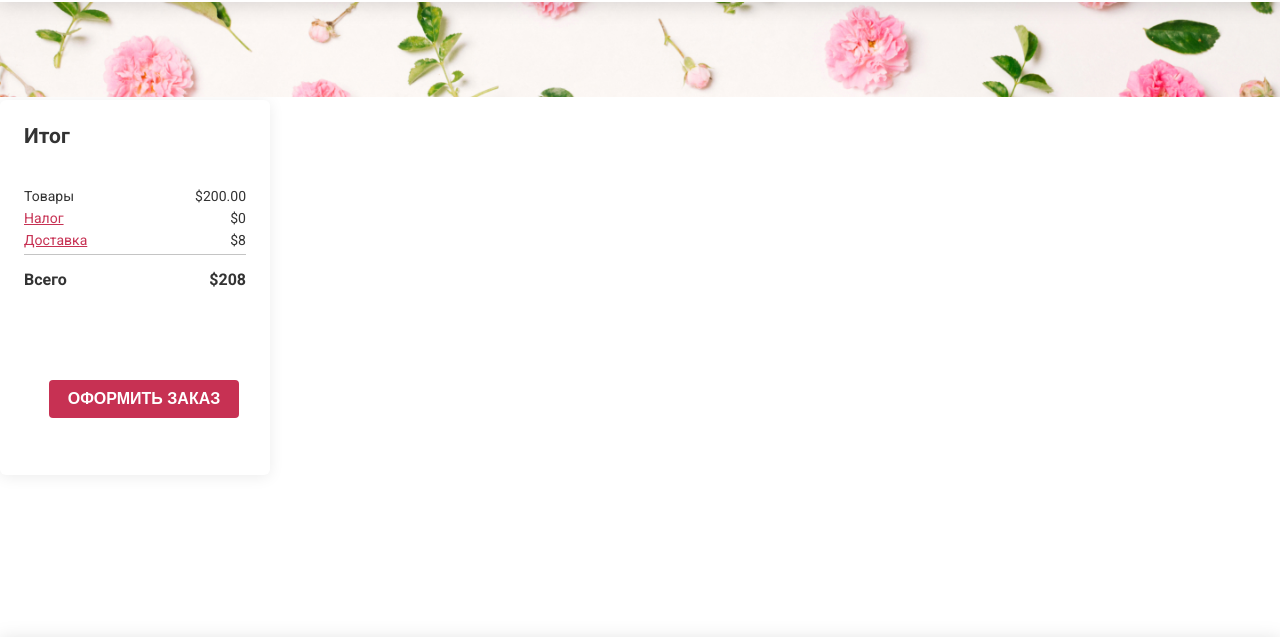
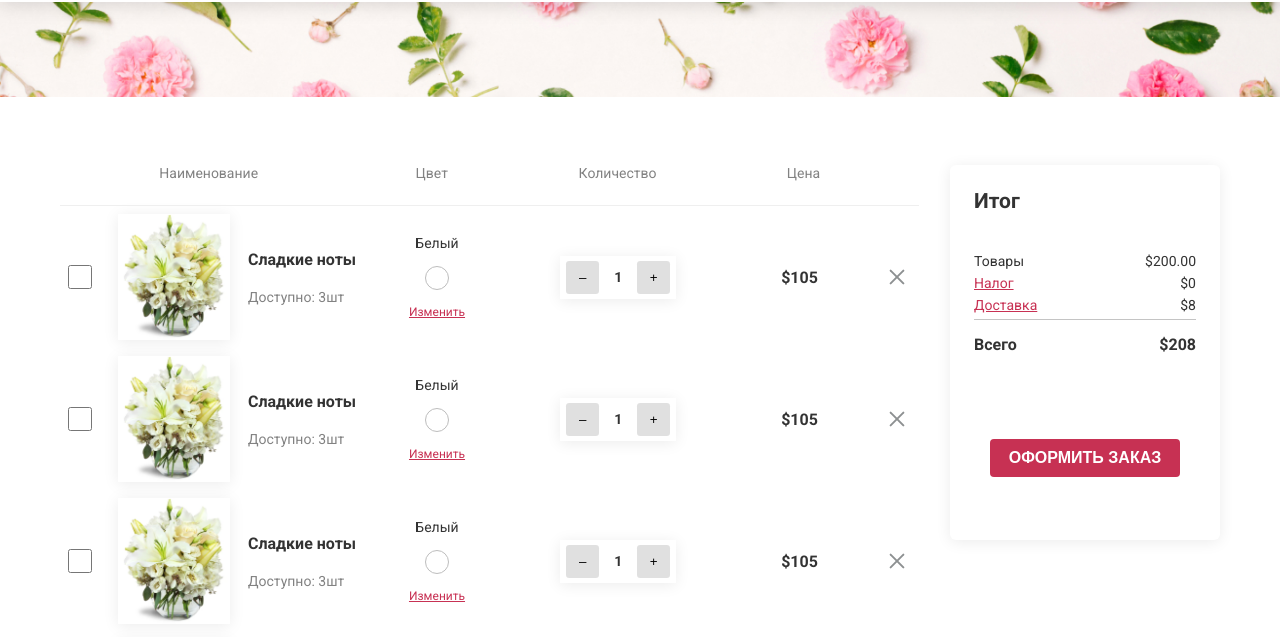
Before and after one commit to AnastasiaSyt/Online-Store, a website built with webpack: page src/index.html in a window 1280 px wide. Shown: the part 76-713 px from the top of the page. Built offline with nearby package versions, Linux system fonts and the light colour scheme.

Commit message:
feat: add basket card layout

```diff
--- a/src/components/basket/basket.css
+++ b/src/components/basket/basket.css
@@ -0,0 +1,6 @@
+.basket{
+  display: flex;
+  justify-content: space-between;
+  max-width: 1160px;
+  margin:65px auto 0;
+}
--- a/src/components/basket/basket.ts
+++ b/src/components/basket/basket.ts
@@ -1,4 +1,6 @@
 import Check from "./check";
+import BasketItems from './basketItems'
+import './basket.css'
 
 interface IBasketPage {
   getPage: () => HTMLElement
@@ -7,6 +9,10 @@ interface IBasketPage {
 export default class Basket implements IBasketPage {
   getPage() {
     const basketContent = document.createElement('div');
+    basketContent.classList.add('basket');
+
+    const basketItems = new BasketItems().getItems();
+    basketContent.appendChild(basketItems);
 
     const check = new Check().getCheck();
     basketContent.appendChild(check);
--- /dev/null
+++ b/src/components/basket/basketItem.css
@@ -0,0 +1,149 @@
+.basket-item{
+  display: grid;
+  grid-template-columns: 50px 1.7fr 1fr 1.5fr 1fr 50px;
+  padding: 8px;
+}
+
+.basket-item:hover{
+  background-color: #C7315311;
+}
+
+.basket-item_img{
+  max-width: 112px;
+  box-shadow: 0px 2px 15px 0px rgba(0, 0, 0, 0.08);
+  margin-right: 5px;
+}
+
+.item-name_block{
+  max-width: 240px;
+  display: flex;
+  justify-content: space-between;
+  align-items: center;
+}
+
+.item-name{
+  width: fit-content;
+  display: flex;
+  flex-direction: column;
+  justify-content: space-between;
+  max-height: 72px;
+  min-height: 55px;
+  margin-left: 5px;
+}
+
+.item-name h2,
+.item-name p{
+  width: fit-content;
+  min-width: 110px;
+}
+
+.item-name h2{
+  color: #333;
+  font-size: 16px;
+}
+
+.item-name p{
+  color: #828282;
+  font-size: 14px;
+}
+
+.item-color{
+  display: flex;
+  flex-direction: column;
+  justify-content: space-between;
+  align-items: center;
+  height: 84px;
+  align-self: center;
+}
+
+.color-chooser{
+  width: 24px;
+  height: 24px;
+  border: 1px solid #BDBDBD;
+  border-radius: 50%;
+}
+
+.color-chooser_text{
+  color: #C73153;
+  font-size: 12px;
+  text-decoration: underline;
+  cursor: pointer;
+}
+
+.checked{
+  width: 24px;
+  height: 24px;
+  border: 1px solid #bdbdbd;
+  margin: auto;
+  margin-right: 30px;
+  cursor: pointer;
+}
+
+.counter_block{
+  display: flex;
+  justify-content: space-between;
+  align-self: center;
+  align-items: center;
+  margin: auto;
+  width: 116px;
+  height: 43px;
+  padding: 6px;
+  box-shadow: 0px 2px 15px 0px rgba(0, 0, 0, 0.08);
+}
+
+.counter_button{
+  width: 33px;
+  height: 33px;
+  border-radius: 3.3px;
+  border: 0;
+  cursor: pointer;
+  background-color: #E0E0E0;
+  transition: 0.05s;
+}
+
+.counter_button:hover{
+  background-color: #d4d4d4;
+}
+
+.counter_number{
+  font-weight: 700;
+}
+
+.price{
+  display: flex;
+  justify-content: center;
+  align-items: center;
+  font-weight: 700;
+  font-size: 16px;
+  margin: auto;
+  color: #333;
+}
+
+.cross{
+  width: 20px;
+  height: 20px;
+  display: flex;
+  justify-self: center;
+  align-items: center;
+  align-self: center;
+  cursor: pointer;
+}
+
+.cross-line{
+  display: block;
+  border-radius: 3px;
+  width: 20px;
+  height: 2px;
+  background-color: #8D9091;
+  transform: rotate(45deg);
+}
+
+.cross-line::after{
+  content: '';
+  display: block;
+  border-radius: 3px;
+  width: 20px;
+  height: 2px;
+  background-color: #8D9091;
+  transform: rotate(90deg);
+}
--- /dev/null
+++ b/src/components/basket/basketItem.ts
@@ -0,0 +1,107 @@
+import './basketItem.css'
+
+
+interface IItem {
+  getItem: () => HTMLElement
+}
+
+export default class BItem implements IItem {
+  getItem() {
+    const itemContent = document.createElement('div');
+    itemContent.classList.add('basket-item')
+
+    const checkBox = document.createElement('input');
+    checkBox.setAttribute('type', 'checkbox')
+    checkBox.classList.add('checked')
+
+    itemContent.appendChild(checkBox)
+
+    //==========
+    const itemNameBlock = document.createElement('div');
+    itemNameBlock.classList.add('item-name_block');
+
+    const itemImg = document.createElement('img');
+    itemImg.src = '../../img/flower.jpg'
+    itemImg.classList.add('basket-item_img');
+    itemNameBlock.appendChild(itemImg);
+
+    //=======
+    const itemName = document.createElement('div');
+    itemName.classList.add('item-name');
+
+    const h2Name = document.createElement('h2');
+    h2Name.innerHTML = 'Сладкие ноты';
+    itemName.appendChild(h2Name);
+
+    const accessNumber = document.createElement('p');
+    accessNumber.innerHTML = 'Доступно: 3шт';
+    itemName.appendChild(accessNumber);
+
+    //=======
+    itemNameBlock.appendChild(itemName);
+    //==========
+
+    //==========
+    const color = document.createElement('div');
+    color.classList.add('item-color');
+
+    const colorP = document.createElement('p');
+    colorP.classList.add('color_text');
+    colorP.innerHTML = 'Белый';
+    color.appendChild(colorP);
+
+    const colorCircle = document.createElement('div');
+    colorCircle.classList.add('color-chooser');
+    color.appendChild(colorCircle)
+
+    const colorA = document.createElement('a');
+    colorA.classList.add('color-chooser_text');
+    colorA.innerHTML = 'Изменить';
+    color.appendChild(colorA);
+
+    //==========
+
+    const counterBlock = document.createElement('div');
+    counterBlock.classList.add('counter_block');
+
+    const counterDecrease = document.createElement('button');
+    counterDecrease.classList.add('counter_button');
+    counterDecrease.classList.add('decrease');
+    counterDecrease.innerHTML='&ndash;';
+
+    const counterIncrease = document.createElement('button');
+    counterIncrease.classList.add('counter_button');
+    counterIncrease.classList.add('increase');
+    counterIncrease.innerHTML='+';
+
+    const counterNumber = document.createElement('div');
+    counterNumber.classList.add('counter_number');
+    counterNumber.innerHTML = '1';
+
+    counterBlock.appendChild(counterDecrease);
+    counterBlock.appendChild(counterNumber);
+    counterBlock.appendChild(counterIncrease);
+
+    //===========
+
+    const price = document.createElement('p');
+    price.classList.add('price');
+    price.innerHTML = '$105'
+
+    //==========
+
+    const cross = document.createElement('div');
+    cross.classList.add('cross')
+    const crossLine = document.createElement('span');
+    crossLine.classList.add('cross-line');
+    cross.appendChild(crossLine);
+
+    itemContent.appendChild(itemNameBlock);
+    itemContent.appendChild(color)
+    itemContent.appendChild(counterBlock);
+    itemContent.appendChild(price);
+    itemContent.appendChild(cross);
+
+    return itemContent;
+  }
+}
--- a/src/components/basket/basketItems.css
+++ b/src/components/basket/basketItems.css
@@ -0,0 +1,30 @@
+.basket_items-head{
+  display: grid;
+  grid-template-columns: 2fr 1fr 1.5fr 1fr;
+  padding-bottom: 15px;
+  position: relative;
+  margin-bottom: 10px;
+  width: 94%;
+}
+
+.basket_items-head::after{
+  content: '';
+  width: 105%;
+  height: 1px;
+  background-color: #EFEFEF;
+  display: block;
+  position: absolute;
+  top: 40px;
+}
+
+.basket_items{
+  width: 100%;
+  max-width: 870px;
+  margin-bottom: 40px;
+}
+
+.basket_items-head p{
+  color: #828282;
+  font-size: 14px;
+  text-align: center;
+}
--- a/src/components/basket/basketItems.ts
+++ b/src/components/basket/basketItems.ts
@@ -0,0 +1,55 @@
+import './basketItems.css';
+import BItem from './basketItem';
+
+interface IBasketItems {
+  getItems: () => HTMLElement
+}
+
+export default class BasketItems implements IBasketItems {
+  getItems(){
+    const itemsContent = document.createElement('div');
+    itemsContent.classList.add('basket_items');
+
+    const basketItemsHead = document.createElement('div');
+    basketItemsHead.classList.add('basket_items-head');
+
+    const head1 = document.createElement('p');
+    const head2 = document.createElement('p');
+    const head3 = document.createElement('p');
+    const head4 = document.createElement('p');
+
+    head1.classList.add('basket_items-head_name');
+    head2.classList.add('basket_items-head_name');
+    head3.classList.add('basket_items-head_name');
+    head4.classList.add('basket_items-head_name');
+
+    head1.innerHTML = 'Наименование';
+    head2.innerHTML = 'Цвет';
+    head3.innerHTML = 'Количество';
+    head4.innerHTML = 'Цена';
+
+    basketItemsHead.appendChild(head1);
+    basketItemsHead.appendChild(head2);
+    basketItemsHead.appendChild(head3);
+    basketItemsHead.appendChild(head4);
+
+    itemsContent.appendChild(basketItemsHead);
+
+    const basketItem = new BItem().getItem();
+    itemsContent.appendChild(basketItem);
+    const basketItem2 = new BItem().getItem();
+    itemsContent.appendChild(basketItem2);
+    const basketItem3 = new BItem().getItem();
+    itemsContent.appendChild(basketItem3);
+    const basketItem4 = new BItem().getItem();
+    itemsContent.appendChild(basketItem4);
+    const basketItem5 = new BItem().getItem();
+    itemsContent.appendChild(basketItem5);
+    const basketItem6 = new BItem().getItem();
+    itemsContent.appendChild(basketItem6);
+    const basketItem7 = new BItem().getItem();
+    itemsContent.appendChild(basketItem7);
+
+    return itemsContent;
+  }
+}
--- a/src/components/basket/check.css
+++ b/src/components/basket/check.css
@@ -53,5 +53,6 @@ span{
 
 .button.order{
   width: 190px;
-  margin: 85px 25px;
+  display: block;
+  margin: 85px auto;
 }
```
Also changed, not shown: src/components/filterPage/card.ts (line endings or trailing spaces), src/components/filterPage/slider.ts (line endings or trailing spaces).
